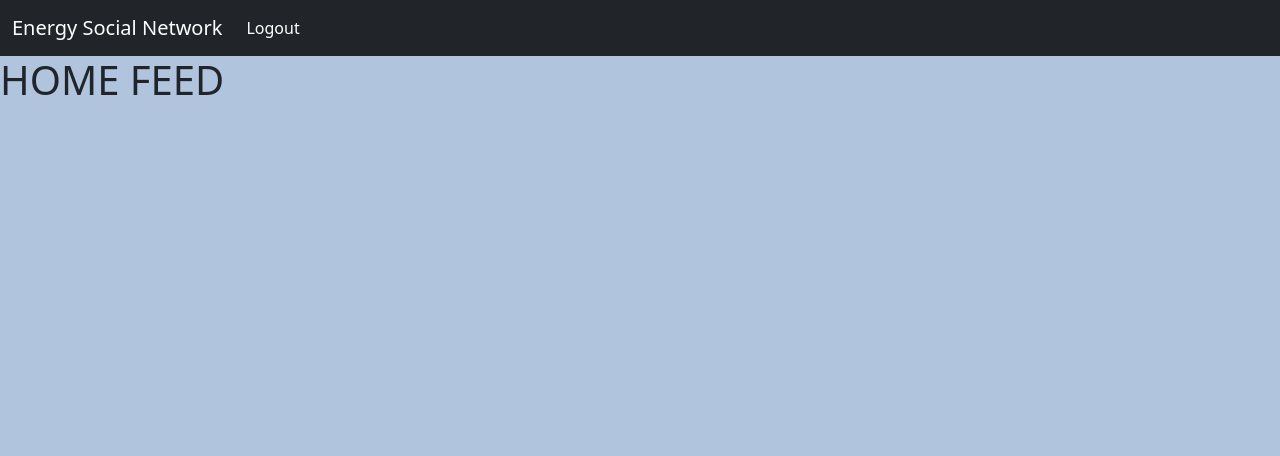
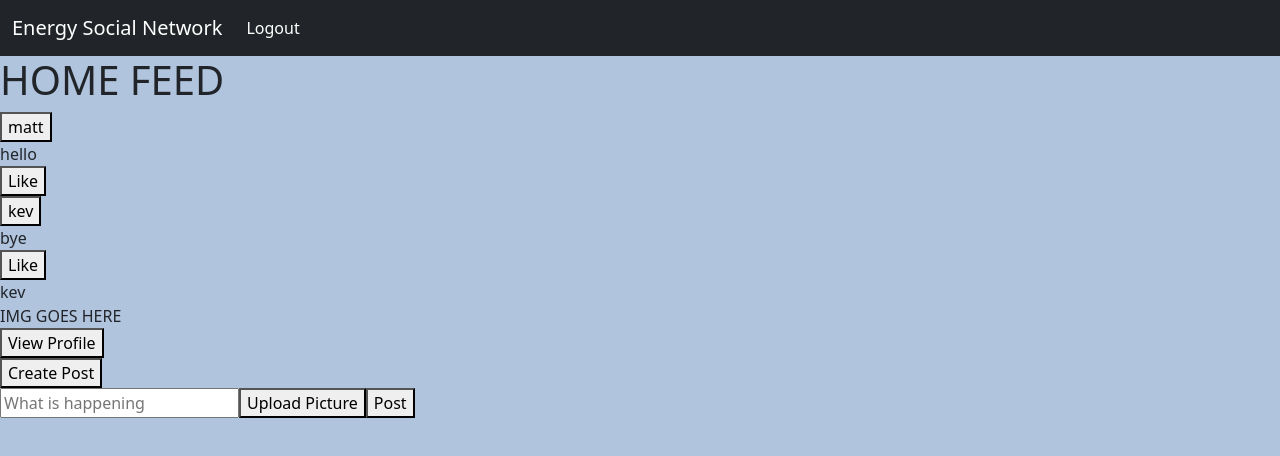
Before and after one commit to sstpi14/Revature-Social-Network-Platform, an Angular app in the folder EnergySocialNetworkFrontEnd/: page /home in a window 1280 px wide. Shown: the top 456 px of the page. Built offline with nearby package versions, Linux system fonts and the light colour scheme.

Commit message:
added the baseline home feed html

```diff
--- a/EnergySocialNetworkFrontEnd/src/app/components/homefeed/homefeed.component.html
+++ b/EnergySocialNetworkFrontEnd/src/app/components/homefeed/homefeed.component.html
@@ -14,3 +14,30 @@
     </div>
 </nav>
 <h1>HOME FEED</h1>
+
+<div class="displays_container">
+    <div *ngFor="let display of displays" class="display_element">
+        <!-- goes to the poster profile page -->
+        <button  class="display_user" (click)="goToOtherUser($event)">{{display.username}}</button>
+        <div class="display_desciption">{{display.desciption}}</div>
+        <button (click)="toggleLike()"[innerText]="isLiked ? 'Dislike':'Like'"></button>
+    </div>
+</div>
+
+<div class="user_container">
+    <div>{{displays[1].username}}</div>
+    <div>IMG GOES HERE</div>
+    <!-- redircet the user to the profile page -->
+    <button (click)="goToUser($event)">View Profile</button>
+</div>
+
+<button (click)="togglePost()">Create Post</button>
+
+<!-- need to make it visable if isVisable is true -->
+<div class="post_creation">
+    <div class="post">
+        <input [(ngModel)]="post_desciption" type="text" placeholder="What is happening">
+        <button>Upload Picture</button>
+        <button (click)="post()" >Post</button>
+    </div>
+</div>
--- a/EnergySocialNetworkFrontEnd/src/app/components/homefeed/homefeed.component.ts
+++ b/EnergySocialNetworkFrontEnd/src/app/components/homefeed/homefeed.component.ts
@@ -1,4 +1,6 @@
 import { Component, OnInit } from '@angular/core';
+import { display } from 'src/app/models/display';
+import { DisplayServiceService } from 'src/app/service/display-service.service';
 
 @Component({
   selector: 'app-homefeed',
@@ -7,9 +9,40 @@ import { Component, OnInit } from '@angular/core';
 })
 export class HomefeedComponent implements OnInit {
 
-  constructor() { }
+  post_desciption:string=""
+  user:display={username:"matt",desciption:"hello"};
+  user2:display={username:"kev",desciption:"bye"};
+  displays:Array<display> = [this.user,this.user2];
+  isLiked:boolean = false;
+  isVisable:boolean = false;
+  constructor(private dispaySer : DisplayServiceService) {}
 
   ngOnInit(): void {
+    //this.getAllDisplays
+  }
+
+  getAllDisplays(){
+
+  }
+
+  goToUser(e:any){
+    console.log(e.target.innerText);
+  }
+
+  goToOtherUser(e:any){
+    console.log(e.target.innerText);
+  }
+
+  toggleLike(){
+    this.isLiked=!this.isLiked;
+  }
+
+  togglePost(){
+    this.isVisable = !this.isVisable;
+  }
+
+  post(){
+    console.log(this.post_desciption);
   }
 
 }
--- /dev/null
+++ b/EnergySocialNetworkFrontEnd/src/app/models/display.ts
@@ -0,0 +1,4 @@
+export interface display{
+    username : string;
+    desciption:string;
+}
--- /dev/null
+++ b/EnergySocialNetworkFrontEnd/src/app/service/display-service.service.ts
@@ -0,0 +1,9 @@
+import { Injectable } from '@angular/core';
+
+@Injectable({
+  providedIn: 'root'
+})
+export class DisplayServiceService {
+
+  constructor() { }
+}
```
Also changed, not shown: 1 other file (tests, documents, lock files or other folders).
